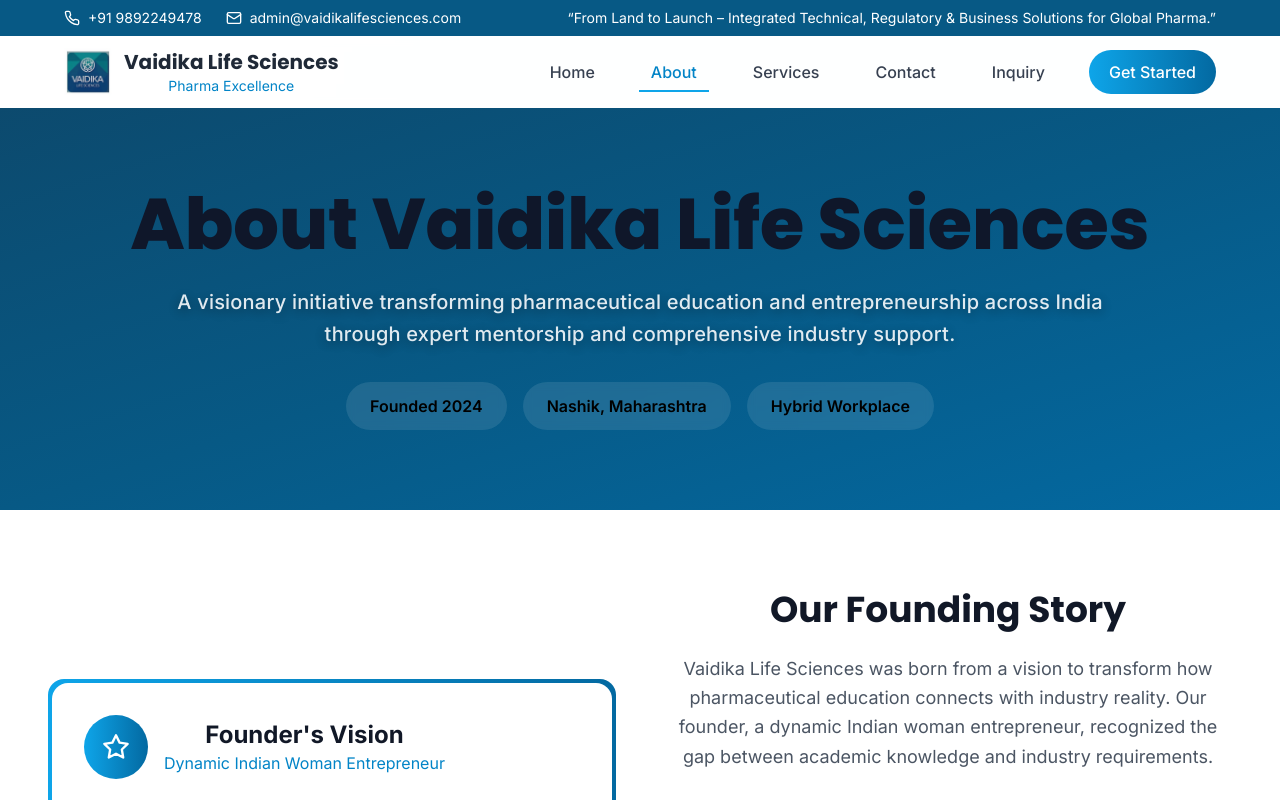
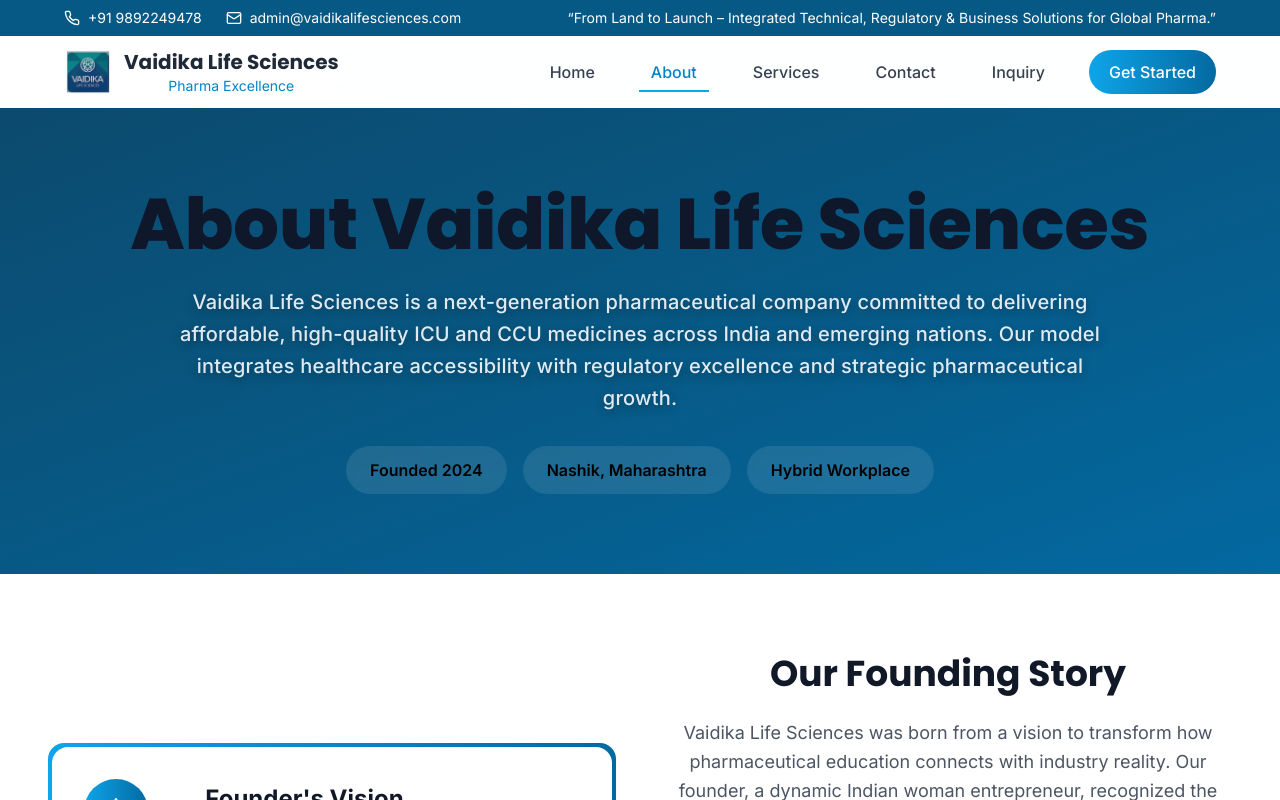
Before and after one commit to TejasChoukale/Vaidika-Life-Sciences, a React (Vite) app: page /about in a window 1280 px wide. Shown: the top 800 px of the page. Built offline with nearby package versions, Linux system fonts and the light colour scheme; the HTML template or start-up script is replaced by a standard one.

Commit message:
made changes in about section

```diff
--- a/src/pages/About.jsx
+++ b/src/pages/About.jsx
@@ -81,8 +81,7 @@
               About Vaidika Life Sciences
             </h1>
             <p className="lead mb-8 max-w-4xl mx-auto opacity-90">
-              A visionary initiative transforming pharmaceutical education and entrepreneurship
-              across India through expert mentorship and comprehensive industry support.
+           Vaidika Life Sciences is a next-generation pharmaceutical company committed to delivering affordable, high-quality ICU and CCU medicines across India and emerging nations. Our model integrates healthcare accessibility with regulatory excellence and strategic pharmaceutical growth.
             </p>
             <div className="flex flex-wrap justify-center gap-4">
               <div className="bg-white/10 backdrop-blur-sm px-6 py-3 rounded-full">
```
